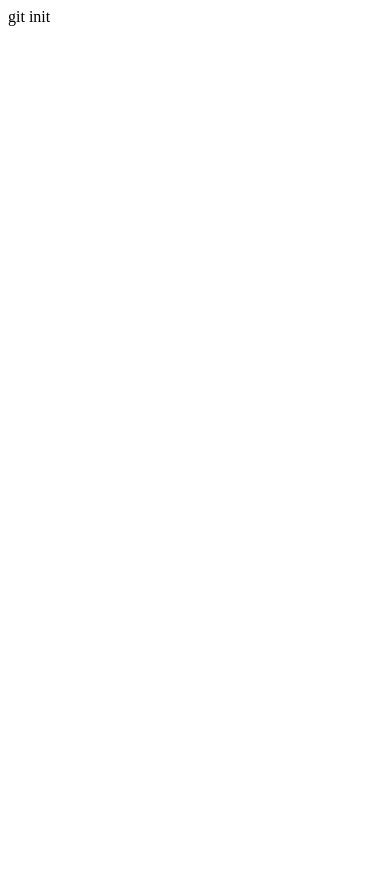
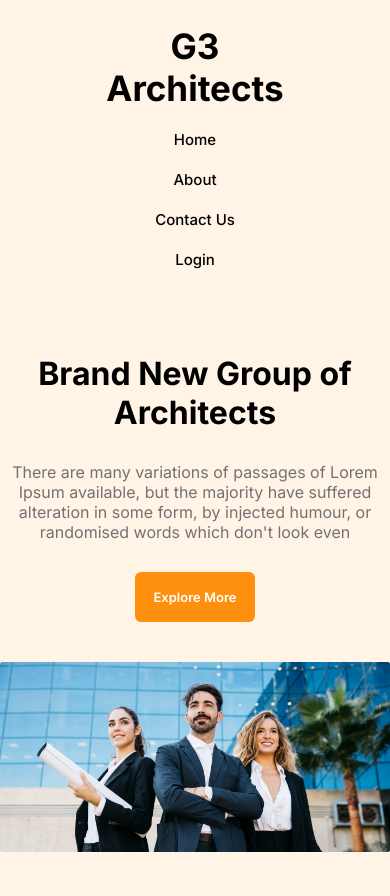
Before and after one commit to asifkhanshesher/g3_archutect_website, a plain HTML site: page index.html in a window 390 px wide. Before the commit the page ends 844 px from the top, so only its background shows below. Drawn offline with Linux system fonts and the light colour scheme.

Commit message:
header & banner section complete with responsive

```diff
--- /dev/null
+++ b/css/media.css
@@ -0,0 +1,14 @@
+@media screen and (max-width: 576px) {
+    .navbar, .nav_items{
+        flex-direction: column;
+        text-align: center;
+        gap: 20px;
+    }
+    .banner_title{
+        font-size: 2rem;
+    }
+    .banner img{
+        padding:;
+    }
+
+}
--- /dev/null
+++ b/css/style.css
@@ -0,0 +1,74 @@
+@import url("https://fonts.googleapis.com/css2?family=Inter:wght@100..900&display=swap");
+
+* {
+  padding: 0;
+  margin: 0;
+  font-family: "Inter";
+  font-weight: 400;
+}
+
+/* header css */
+header {
+  background: #ff900e1a;
+}
+.navbar {
+  display: flex;
+  align-items: center;
+  justify-content: space-between;
+  padding: 25px 80px;
+}
+.navbar_title {
+  font-size: 35px;
+  font-weight: 700;
+}
+
+.nav_items {
+  display: flex;
+  list-style: none;
+  gap: 45px;
+}
+
+.nav_links {
+  text-decoration: none;
+  color: black;
+  font-size: 15px;
+  font-weight: 500;
+}
+.navbar,
+.banner {
+  max-width: 1440px;
+  margin: 0 auto;
+}
+
+.banner_content {
+  max-width: 860px;
+  margin: 60px auto 40px auto;
+  text-align: center;
+}
+
+.banner_title {
+  font-size: 4rem;
+  font-weight: 700;
+}
+
+.banner_description {
+  font-size: 16px;
+  font-weight: 400;
+  margin: 30px 0px;
+  color: #727272;
+}
+
+.btn_banner {
+  width: 120px;
+  height: 50px;
+  color: white;
+  background: #ff900e;
+  border: none;
+  border-radius: 6px;
+  font-size: 13px;
+  font-weight: 600;
+}
+.banner img{
+    margin-bottom:40px;
+    width: 100%;
+}
--- a/index.html
+++ b/index.html
@@ -1,13 +1,47 @@
 <!DOCTYPE html>
 <html lang="en">
+
 <head>
     <meta charset="UTF-8">
     <meta name="viewport" content="width=device-width, initial-scale=1.0">
     <title>g3 archutect website</title>
+    <link rel="shortcut icon" href="images/icons/email.png" type="image/x-icon">
+    <link rel="stylesheet" href="css/style.css">
+    <link rel="stylesheet" href="css/media.css">
 </head>
+
 <body>
+    <!-- header section start -->
     <header>
-        git init
+        <nav class="navbar">
+            <h3 class="navbar_title">G3 Architects</h3>
+            <ul class="nav_items">
+                <li class="nav_item"><a href="" class="nav_links">Home</a></li>
+                <li class="nav_item"><a href="" class="nav_links">About</a></li>
+                <li class="nav_item"><a href="" class="nav_links">Contact Us</a></li>
+                <li class="nav_item"><a href="" class="nav_links">Login</a></li>
+            </ul>
+        </nav>
+
+        <!-- banner -->
+        <div class="banner">
+            <div class="banner_content">
+                <h1 class="banner_title">Brand New
+                    Group of Architects
+                </h1>
+                <p class="banner_description">
+                    There are many variations of passages of Lorem Ipsum available, but the majority have suffered
+                    alteration in some form, by injected humour, or randomised words which don't look even
+                </p>
+                <button class="btn_banner">Explore More</button>
+            </div>
+            <img src="images/banner.png" alt="">
+        </div>
+        <!-- banner -->
     </header>
+    <!-- header section end -->
+
+
 </body>
+
 </html>
```
